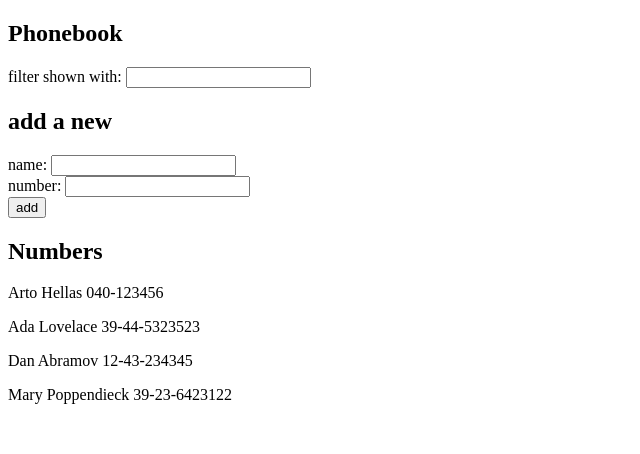
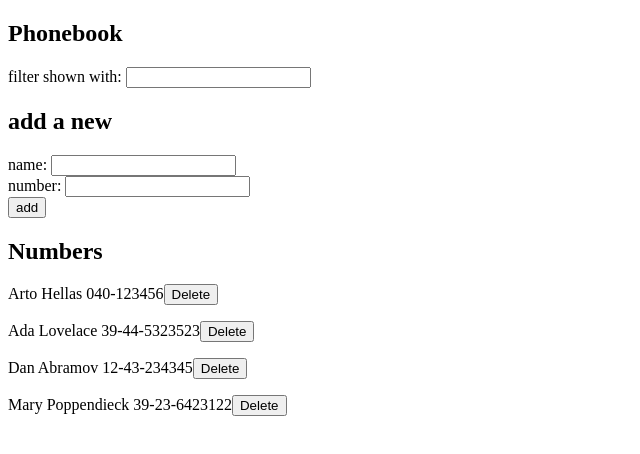
Before and after one commit to parthkaul-bit/full-stack-open, a React (Vite) app in the folder part2/phonebook/: page / in a window 1280 px wide. Shown: the top 454 px of the page, without its empty margins (0-640 px from the left). Built offline with nearby package versions, Linux system fonts and the light colour scheme; data requests are answered from the project's data file.

Commit message:
exercise solution 2.14

```diff
--- a/part2/phonebook/src/App.jsx
+++ b/part2/phonebook/src/App.jsx
@@ -2,7 +2,6 @@ import { useEffect, useState } from "react";
 import Filter from "./components/Filter";
 import PersonForm from "./components/PersonForm";
 import Persons from "./components/Persons";
-import axios from "axios";
 import personService from "./services/personService";
 
 const App = () => {
@@ -11,9 +10,6 @@ const App = () => {
     personService.getAllPersons().then((response) => {
       setPersons(response);
     });
-    // axios.get("http://localhost:3001/persons").then((response) => {
-    //   setPersons(response.data);
-    // });
   }, []);
   const [newName, setNewName] = useState("");
   const [newNumber, setNewNumber] = useState("");
@@ -28,24 +24,11 @@ const App = () => {
         .addNewPerson({
           name: newName,
           number: newNumber,
-          id: persons.length + 1,
+          id: (persons.length + 1).toString(),
         })
         .then((response) => {
           setPersons([...persons, response]);
         });
-      // axios
-      //   .post("http://localhost:3001/persons", {
-      //     name: newName,
-      //     number: newNumber,
-      //     id: persons.length + 1,
-      //   })
-      //   .then((response) => {
-      //     setPersons([...persons, response.data]);
-      //   });
-      // setPersons([
-      //   ...persons,
-      //   { name: newName, number: newNumber, id: persons.length + 1 },
-      // ]);
     }
 
     setNewName("");
@@ -56,6 +39,15 @@ const App = () => {
   };
   const handleNumberChange = (event) => {
     setNewNumber(event.target.value);
+  };
+
+  const handleDelete = (id) => {
+    const targetPerson = persons.find((person) => person.id === id);
+    if (window.confirm(`Delete ${targetPerson.name}`)) {
+      personService.deletePerson(id).then((response) => {
+        setPersons(persons.filter((person) => response.id !== person.id));
+      });
+    }
   };
 
   const filteredPersons = persons.filter((person) =>
@@ -82,7 +74,7 @@ const App = () => {
         handleSubmit={handleSubmit}
       />
       <h2>Numbers</h2>
-      <Persons filteredPersons={filteredPersons} />
+      <Persons filteredPersons={filteredPersons} handleDelete={handleDelete} />
     </div>
   );
 };
--- a/part2/phonebook/src/components/Persons.jsx
+++ b/part2/phonebook/src/components/Persons.jsx
@@ -1,12 +1,19 @@
 import React from "react";
 
-const Persons = ({ filteredPersons }) => {
+const Persons = ({ filteredPersons, handleDelete }) => {
   return (
     <div>
       {filteredPersons.map((person) => {
         return (
           <p key={person.id}>
             {person.name} {person.number}
+            <button
+              onClick={() => {
+                handleDelete(person.id);
+              }}
+            >
+              Delete
+            </button>
           </p>
         );
       })}
--- a/part2/phonebook/src/services/personService.js
+++ b/part2/phonebook/src/services/personService.js
@@ -12,4 +12,9 @@ const addNewPerson = (newPerson) => {
   return request.then((response) => response.data);
 };
 
-export default { getAllPersons, addNewPerson };
+const deletePerson = (id) => {
+  const request = axios.delete(`${baseURL}/${id}`);
+  return request.then((response) => response.data);
+};
+
+export default { getAllPersons, addNewPerson, deletePerson };
```
